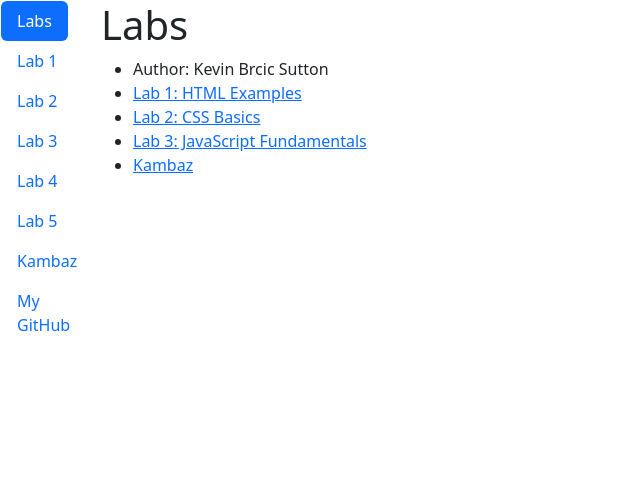
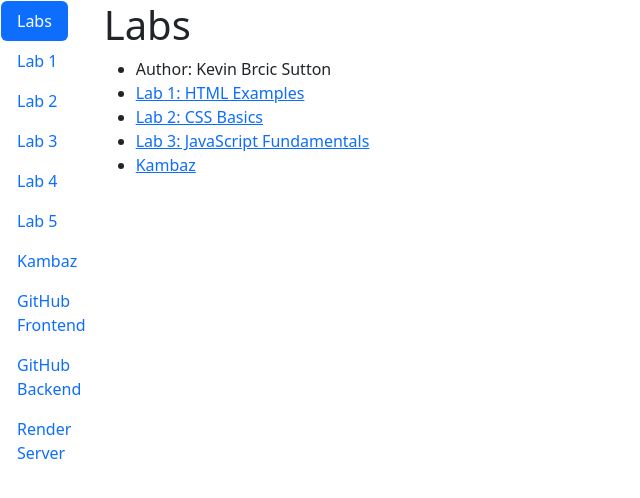
Before and after one commit to kebrcic/kanvas-next-js, a Next.js app: page /labs in a window 1280 px wide. Shown: the top 498 px of the page, without its empty margins (0-640 px from the left). Built offline with nearby package versions, Linux system fonts and the light colour scheme.

Commit message:
added frontend repo link, backend repo link and render server link

```diff
--- a/app/labs/TOC.tsx
+++ b/app/labs/TOC.tsx
@@ -67,8 +67,18 @@ export default function TOC() {
         </NavLink>
       </NavItem>
       <NavItem>
-        <NavLink id="wd-github" href="https://github.com/kebrcic/kanvas-next-js">
-          My GitHub
+        <NavLink id="wd-github-frontend" href="https://github.com/kebrcic/kanvas-next-js">
+          GitHub Frontend
+        </NavLink>
+      </NavItem>
+      <NavItem>
+        <NavLink id="wd-github-backend" href="https://github.com/kebrcic/kambaz-node-server-app">
+          GitHub Backend
+        </NavLink>
+      </NavItem>
+      <NavItem>
+        <NavLink id="wd-server-render" href="https://kambaz-node-server-app-mnjr.onrender.com">
+          Render Server
         </NavLink>
       </NavItem>
     </Nav>
```
